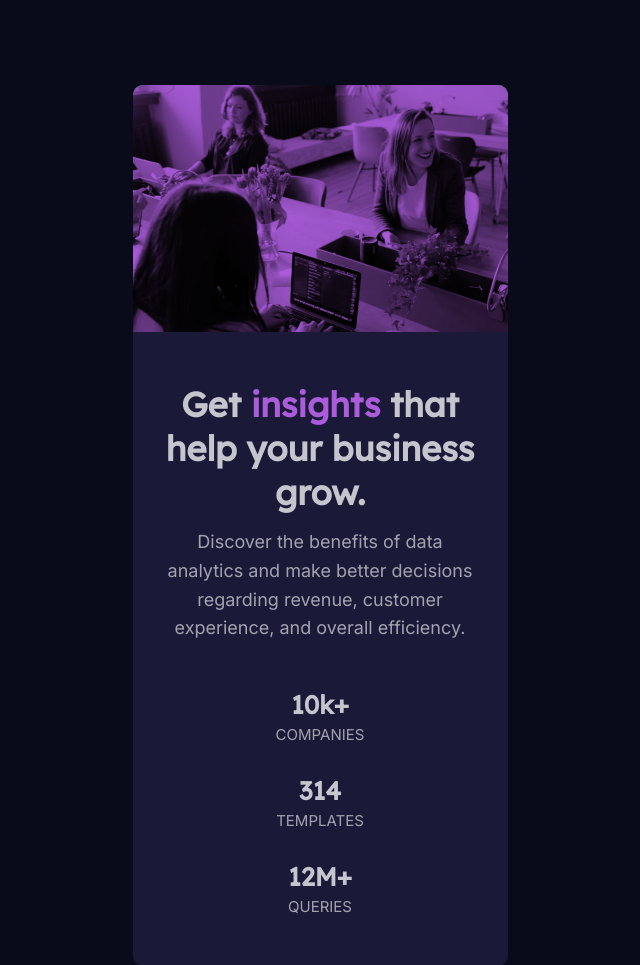
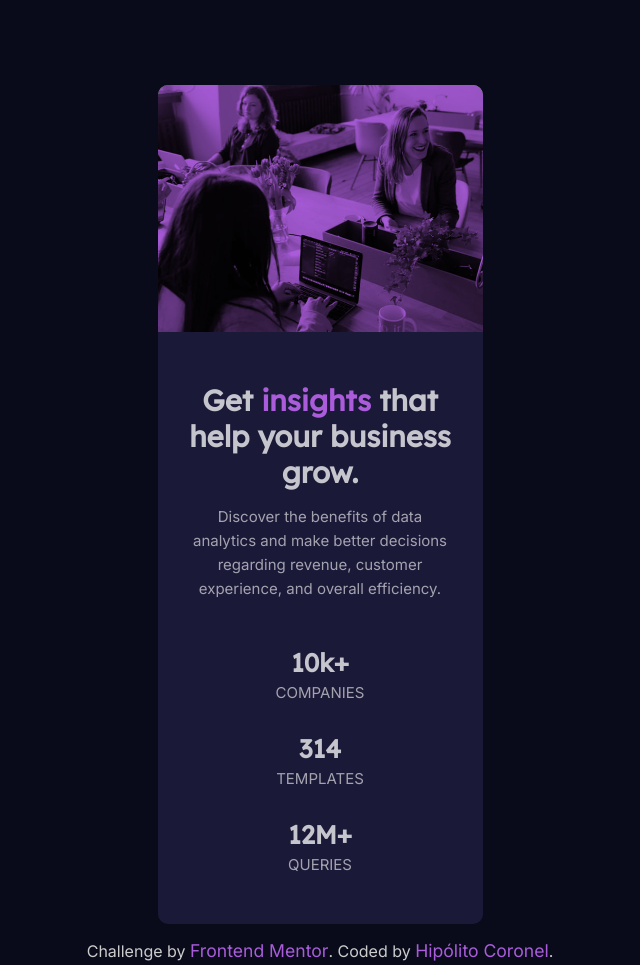
Before and after one commit to hipolitocoronel/Stats-Preview-Card-Component, a plain HTML site: page index.html in a window 1280 px wide. Shown: the top 965 px of the page, without its empty margins (320-960 px from the left). Drawn offline with Linux system fonts and the light colour scheme.

Commit message:
changing header width

```diff
--- a/styles.css
+++ b/styles.css
@@ -29,7 +29,7 @@ body{
 }
 
 .header{
-    width: 375px;
+    width: 325px;
     margin: auto;
     display: flex;
     flex-direction: column;
@@ -62,8 +62,8 @@ body{
     font-family: 'Lexend Deca', sans-serif;
     color: var(--Slightly-transparent-white);
     text-align: center;
-    font-size: 2.3em;
-    margin-bottom: 14px;
+    font-size: 1.95em;
+    margin-bottom: 15px;
 }
 
 .header__title > span{
@@ -75,7 +75,7 @@ body{
     text-align: center;
     color: var(--Slightly-transparent);
     line-height: 1.6em;
-    font-size: 1.2em;
+    font-size: 1em;
     margin-bottom: 45px;
 }
 
```
